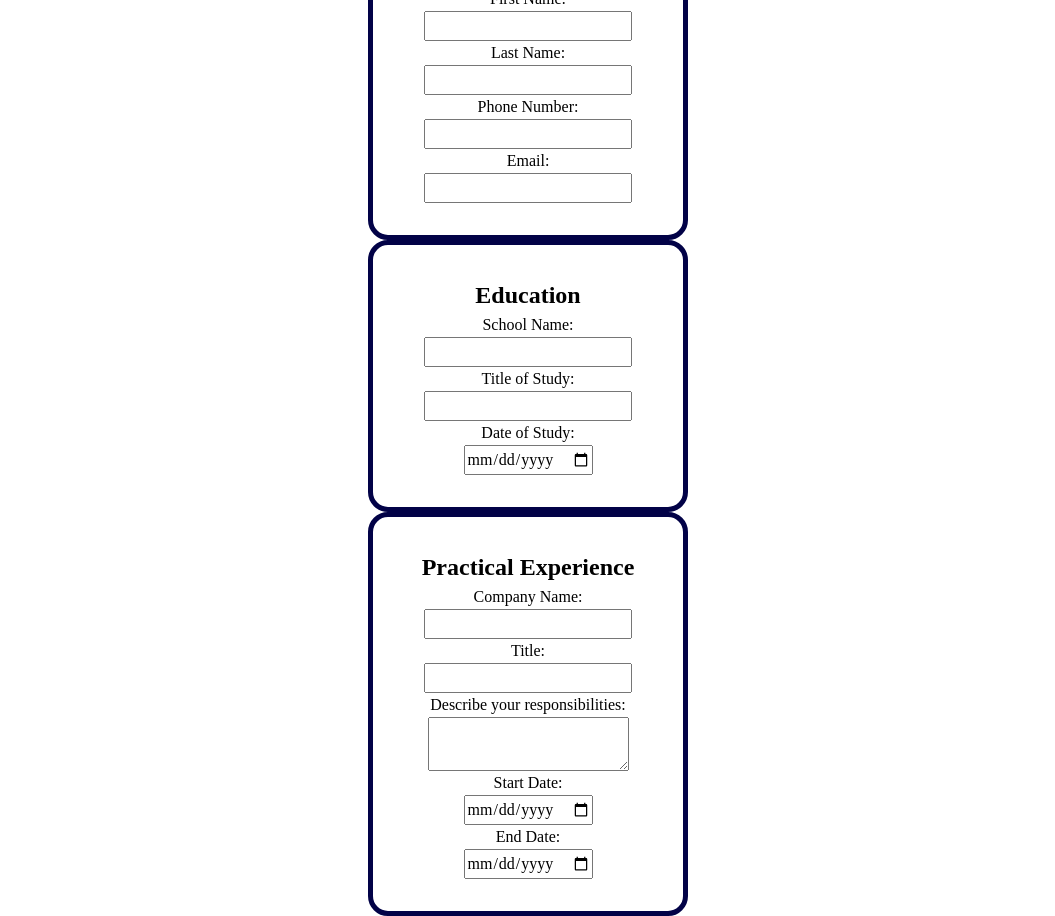
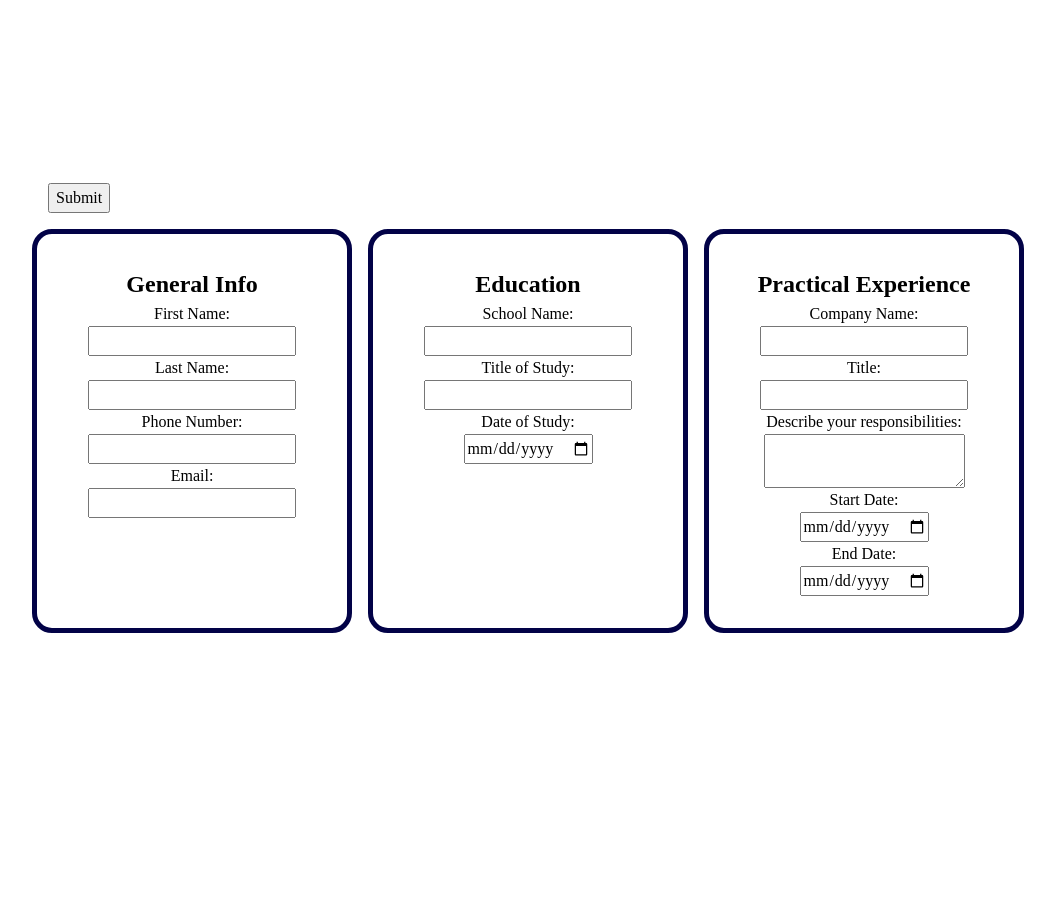
Before and after one commit to spyguyl2/TOP-react-cv, a React (Vite) app: page / in a window 1280 px wide. Shown: the whole page, without its empty margins (112-1167 px from the left). After the commit the page ends 800 px from the top, so only its background shows below. Built offline with nearby package versions, Linux system fonts and the light colour scheme.

Commit message:
Fill page

```diff
--- a/src/styles/index.css
+++ b/src/styles/index.css
@@ -5,3 +5,19 @@ body {
   height: 100vh;
   width: 100vw;
 }
+
+#root {
+  display: flex;
+  flex-direction: column;
+  justify-content: center;
+  align-items: center;
+}
+
+.content {
+  display: flex;
+  gap: 1rem;
+}
+
+#btn-submit {
+  margin: 1rem;
+}
```
